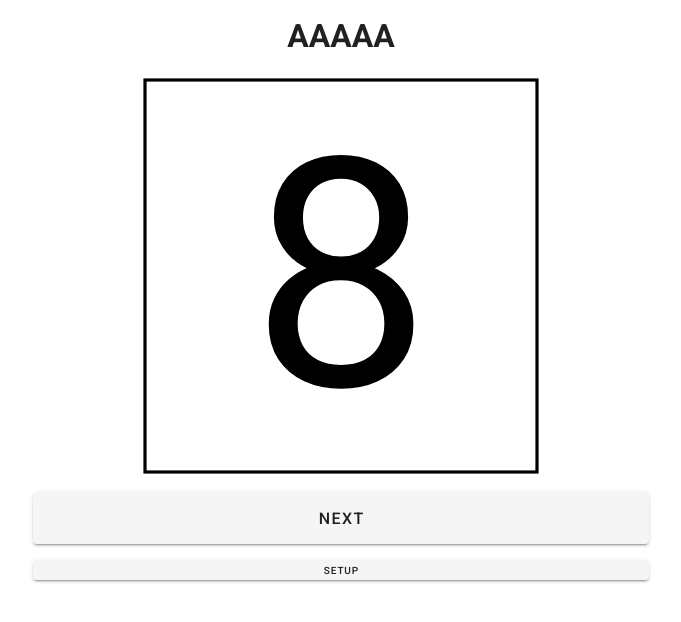
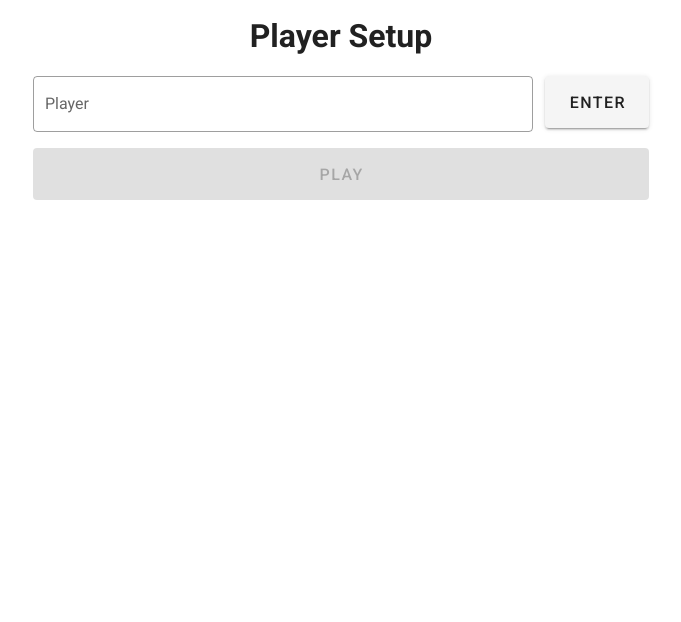
Before and after one commit to kehwar/turn-roll-for-catan, a Nuxt app: page / in a window 1280 px wide. Shown: the top 622 px of the page, without its empty margins (299-980 px from the left). Built offline with nearby package versions, Linux system fonts and the light colour scheme.

Commit message:
Fix starting values

```diff
--- a/pages/index.vue
+++ b/pages/index.vue
@@ -17,8 +17,8 @@ export default {
     components: { PlayerSetup, GameSession },
     data() {
         return {
-            names: ['AAAAA', 'BBBB'],
-            state: 'play',
+            names: [],
+            state: 'setup',
         }
     },
     methods: {
```
